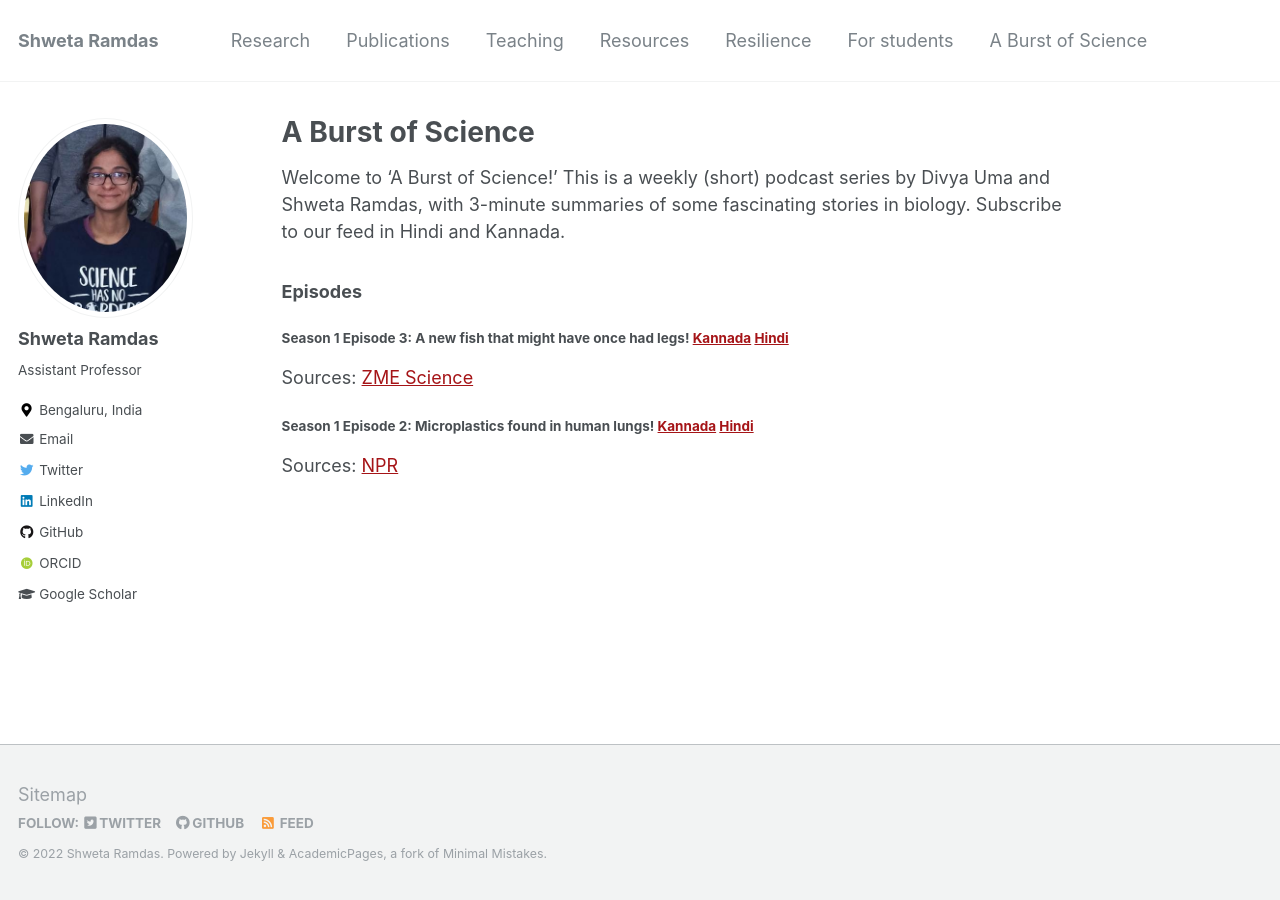
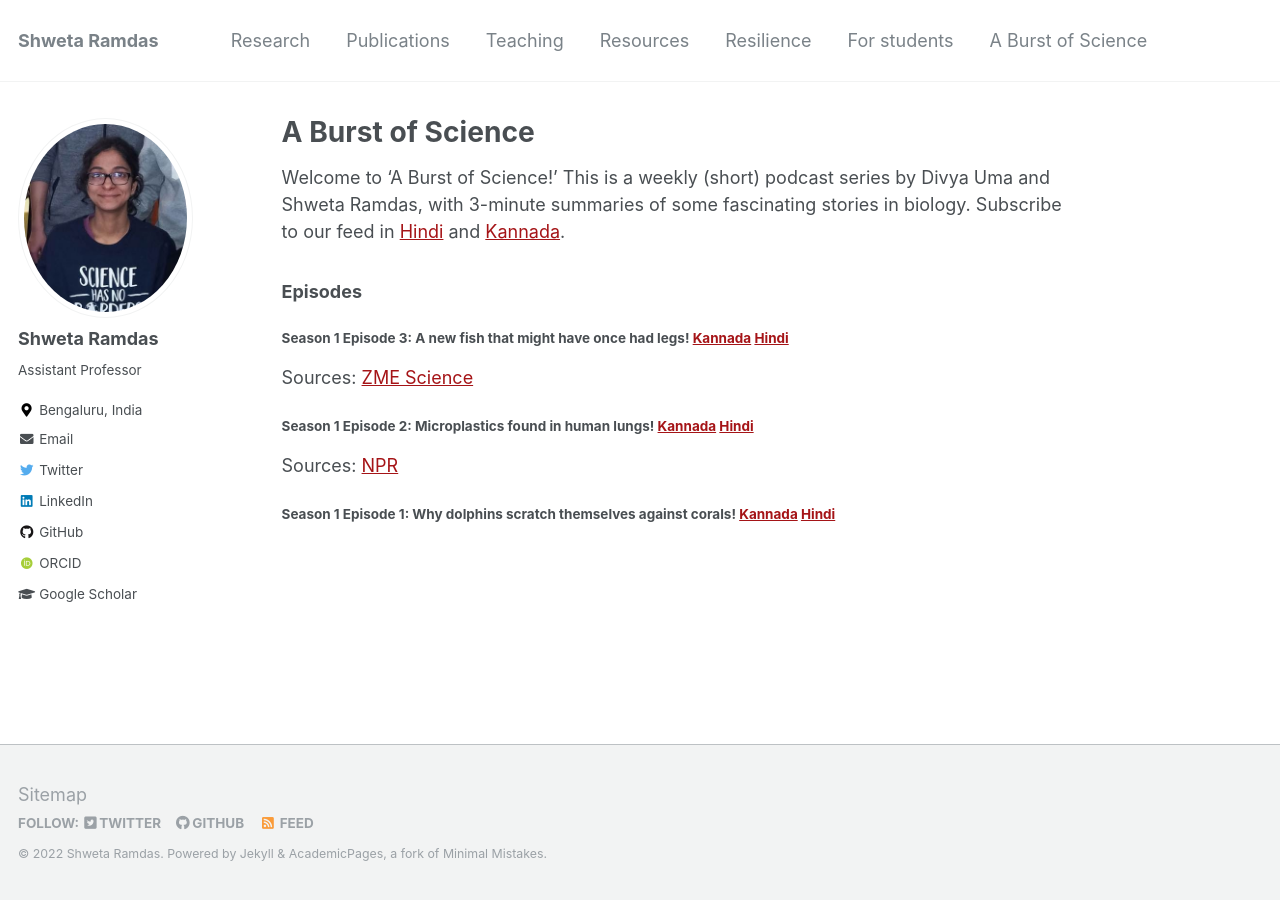
Before and after one commit to shwetaramdas/shwetaramdas.github.io, a Jekyll site: the page built from burstofscience.md, in a window 1280 px wide. Built offline with Jekyll 4.4.1, drawn with Linux system fonts in a browser that asks for light colours; some web fonts are replaced; some of the changed lines change nothing that is shown.

Commit message:
Update burstofscience.md

```diff
--- a/burstofscience.md
+++ b/burstofscience.md
@@ -6,7 +6,8 @@ author_profile: true
 
 ---
 
-Welcome to 'A Burst of Science!' This is a weekly (short) podcast series by Divya Uma and Shweta Ramdas, with 3-minute summaries of some fascinating stories in biology. Subscribe to our feed in Hindi and Kannada.
+Welcome to 'A Burst of Science!' This is a weekly (short) podcast series by Divya Uma and Shweta Ramdas, with 3-minute summaries of some fascinating stories in biology. Subscribe to our feed in [Hindi](https://anchor.fm/shweta-ramdas) and [Kannada](https://anchor.fm/apubiology).
+
 
 ### Episodes
 #### Season 1 Episode 3: A new fish that might have once had legs! [Kannada](https://anchor.fm/apu-biology/episodes/Episode-3--Fish-that-went-from-sea-to-land-and-back-to-sea-e1lssb5)  [Hindi](https://anchor.fm/shweta-ramdas/episodes/3-e1ltcrj)
@@ -17,3 +18,5 @@ Sources: [ZME Science](https://www.zmescience.com/science/fossil-friday-this-anc
 #### Season 1 Episode 2: Microplastics found in human lungs! [Kannada](https://anchor.fm/apu-biology/episodes/Episode-2--Microplastics-e1m8n7f)  [Hindi](https://anchor.fm/shweta-ramdas/episodes/2-e1jgeb4)
 
 Sources: [NPR](https://www.npr.org/2022/04/06/1091246691/microplastics-found-in-human-lungs)
+
+#### Season 1 Episode 1: Why dolphins scratch themselves against corals! [Kannada](https://anchor.fm/apu-biology/episodes/Episode-1--Self-medication-by-dolphins-e1m8220)  [Hindi](https://anchor.fm/shweta-ramdas/episodes/1-e1m6qsm)
```
